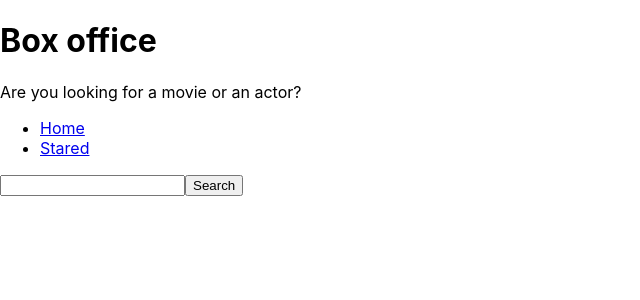
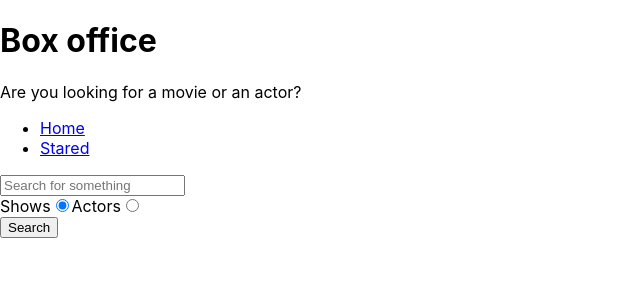
Before and after one commit to mdakibdargahi/box-office, a React (Create React App) app: page / in a window 1280 px wide. Shown: the top 300 px of the page, without its empty margins (0-640 px from the left). Built offline with nearby package versions, Linux system fonts and the light colour scheme.

Commit message:
added search option

```diff
--- a/src/pages/Home.jsx
+++ b/src/pages/Home.jsx
@@ -6,12 +6,12 @@
 const Home = () => {
   const [input, setInput] = useState('');
   const [results, setResults] = useState('');
+  const [searchOption, setSearchOption] = useState('shows');
+  const isShowSearch = searchOption === 'shows';
 
   const onSearch = () => {
-    apiGet(`/search/shows?q=${input}`).then(result => {
+    apiGet(`/search/${searchOption}?q=${input}`).then(result => {
       setResults(result);
-      // eslint-disable-next-line
-      console.log(result);
     });
   };
 
@@ -24,19 +24,20 @@
       onSearch();
     }
   };
+  const onRadioChange = ev => {
+    setSearchOption(ev.target.value);
+  };
 
   const renderResults = () => {
     if (results && results.length === 0) {
       return <div>No Results</div>;
     }
     if (results && results.length > 0) {
-      return (
-        <div>
-          {results.map(item => (
-            <div key={item.show.id}>{item.show.name}</div>
-          ))}
-        </div>
-      );
+      return results[0].show
+        ? results.map(item => <div key={item.show.id}>{item.show.name}</div>)
+        : results.map(item => (
+            <div key={item.person.id}>{item.person.name}</div>
+          ));
     }
     return null;
   };
@@ -45,10 +46,35 @@
     <MainPageLayout>
       <input
         type="text"
+        placeholder="Search for something"
         onChange={onInputChange}
         onKeyDown={onKeyDown}
         value={input}
       />
+
+      <div>
+        <label htmlFor="shows-search">
+          Shows
+          <input
+            id="shows-search"
+            type="radio"
+            value="shows"
+            checked={isShowSearch}
+            onChange={onRadioChange}
+          />
+        </label>
+        <label htmlFor="actors-search">
+          Actors
+          <input
+            id="actors-search"
+            type="radio"
+            value="people"
+            checked={!isShowSearch}
+            onChange={onRadioChange}
+          />
+        </label>
+      </div>
+
       <button type="button" onClick={onSearch}>
         Search
       </button>
```
